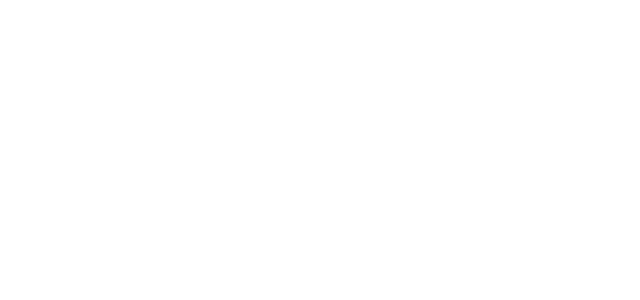
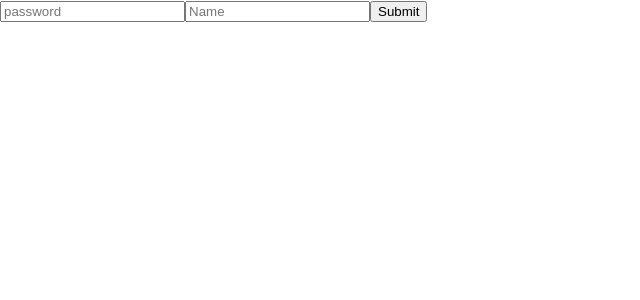
Before and after one commit to itsritiksingh/reactTemplates, a React (Create React App) app: page /forms in a window 1280 px wide. Shown: the top 300 px of the page, without its empty margins (0-640 px from the left). Built offline with nearby package versions, Linux system fonts and the light colour scheme; the HTML template or start-up script is replaced by a standard one.

Commit message:
input proto added

```diff
--- a/src/App.js
+++ b/src/App.js
@@ -4,6 +4,7 @@
 import {Button} from './components/Button/Button'
 import {GridComponent} from './components/grid/GridComponent'
 import {Cards} from './components/cards/Cards';
+import {forms} from './components/forms/forms';
 function App() {
   return (
     <Router>
@@ -13,12 +14,14 @@
           <li><Link to="/button" style={{color: 'black'}} >Button</Link></li>
           <li><Link to="/grid" style={{color: 'black'}} >Grid</Link></li>
           <li><Link to="/card" style={{color: 'black'}}>Card</Link></li>
+          <li><Link to="/forms" style={{color: 'black'}}>forms</Link></li>
         </ul>
       }}/>
       <Route path="/navbar" exact component={NavBar} />
       <Route path="/button" exact component={Button} />
       <Route path="/grid" exact component={GridComponent} />
       <Route path="/card" exact component={Cards} />
+      <Route path="/forms" exact component={forms} />
     </Router>
   );
 }
--- /dev/null
+++ b/src/components/forms/forms.jsx
@@ -0,0 +1,12 @@
+import React from 'react'
+import './forms.css';
+import {Input} from '../layouts/Inputs/Input';
+export const forms = () => {
+    return (
+        <form>
+            <Input type="password"  options={{'placeholder':"password",'name':'ritik singh',required: true}}/>
+            <Input type="text"  options={{placeholder:"Name",'name':'ritik singh',maxLength:8,required: true}}/>
+            <Input type="submit" options={{'value':'Submit'}}/>
+        </form>
+    )
+}
--- /dev/null
+++ b/src/components/layouts/Inputs/Input.jsx
@@ -0,0 +1,9 @@
+import React from 'react'
+// import propTypes from './prop'
+import './Input.css';
+export const Input = ({type,placeholder,options}) => {
+    return (
+        <input type={type} placeholder={placeholder} {...options} />
+
+    )
+}
```
Also changed, not shown: src/components/forms/forms.css (added), src/components/layouts/Inputs/Input.css (added).
